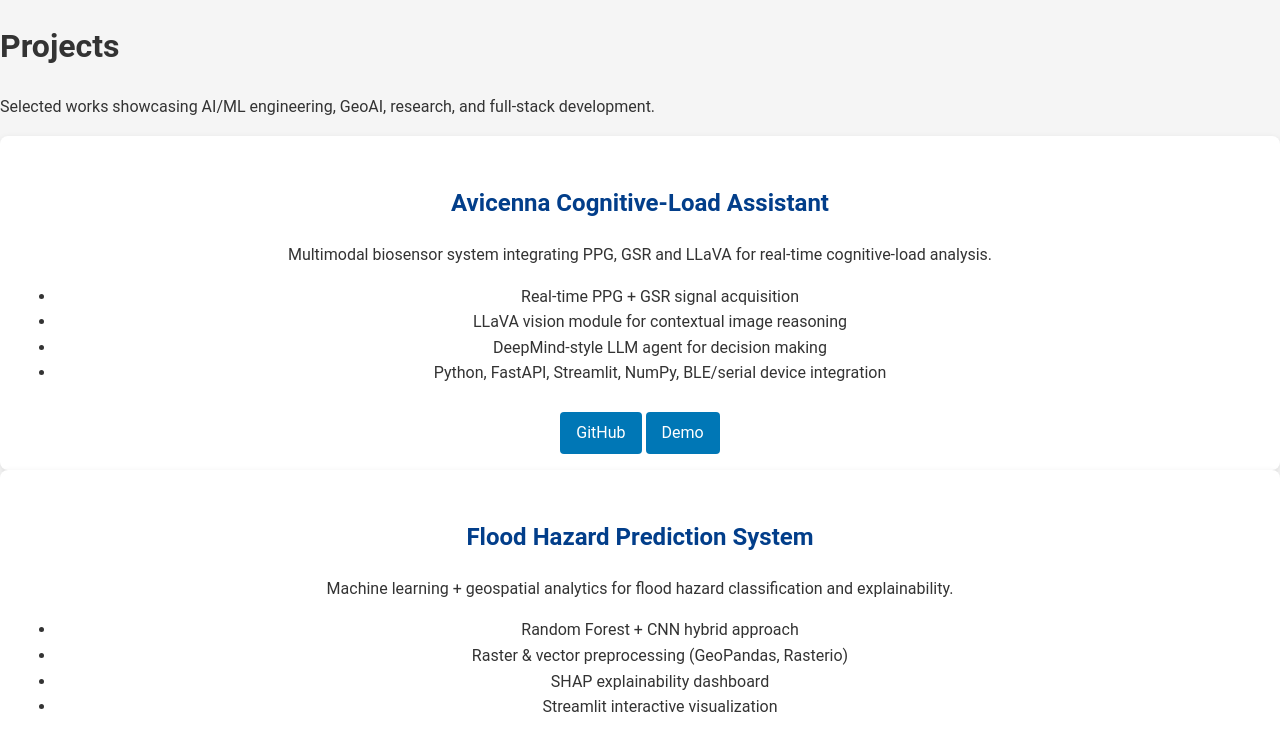
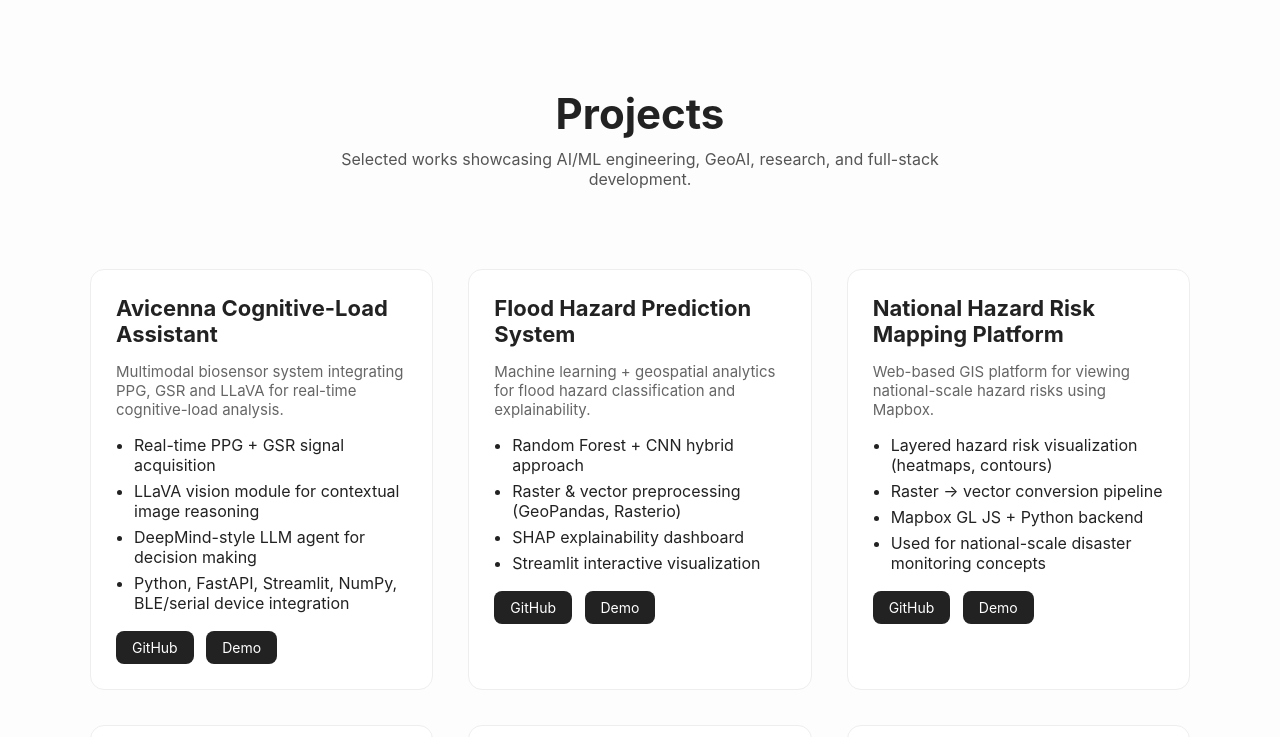
Before and after one commit to Mirshoir/mirshoir-portfolio, a website built with Vite: page projects.html in a window 1280 px wide. Shown: the top 737 px of the page. Built offline with nearby package versions, Linux system fonts and the light colour scheme.

Commit message:
Update styles.css

```diff
--- a/styles.css
+++ b/styles.css
@@ -1,85 +1,90 @@
 body {
-    font-family: 'Roboto', sans-serif;
+    background: #fdfdfd;
     margin: 0;
-    line-height: 1.6;
-    color: #333;
-    background: #f5f5f5;
+    font-family: "Inter", Arial, sans-serif;
+    color: #222;
 }
 
-.container {
-    width: 90%;
-    max-width: 1100px;
-    margin: auto;
+/* Header */
+.header {
+    text-align: center;
+    padding: 60px 20px 20px;
 }
 
-.hero {
-    background: linear-gradient(135deg, #0077b6, #023e8a);
-    color: white;
-    padding: 2rem 0;
-    text-align: center;
+.page-title {
+    font-size: 42px;
+    margin-bottom: 10px;
+    font-weight: 700;
 }
 
-.tagline {
-    font-weight: 300;
-    margin-top: -10px;
+.page-subtitle {
+    font-size: 16px;
+    color: #555;
+    max-width: 600px;
+    margin: 0 auto;
 }
 
-.social-links a {
-    color: white;
-    margin: 0 10px;
-    text-decoration: none;
-}
-
-h2 {
-    text-align: center;
-    margin-top: 2rem;
-    color: #023e8a;
-}
-
-.project-grid {
+/* Projects */
+.projects-container {
+    max-width: 1100px;
+    margin: 40px auto;
     display: grid;
-    grid-template-columns: repeat(auto-fit, minmax(280px, 1fr));
-    gap: 20px;
+    grid-template-columns: repeat(auto-fit, minmax(330px, 1fr));
+    gap: 35px;
+    padding: 20px;
 }
 
 .project-card {
-    background: white;
-    padding: 1rem;
-    border-radius: 8px;
-    box-shadow: 0 2px 6px rgba(0,0,0,0.1);
-    text-align: center;
+    background: #ffffff;
+    border: 1px solid #eee;
+    border-radius: 14px;
+    padding: 25px;
+    transition: 0.25s ease;
 }
 
-.project-card img {
-    width: 100%;
-    border-radius: 8px;
+.project-card:hover {
+    transform: translateY(-6px);
+    box-shadow: 0 10px 25px rgba(0,0,0,0.08);
 }
 
-.project-card h3 {
-    color: #0077b6;
+.project-card h2 {
+    margin: 0 0 8px;
+    font-size: 22px;
+    font-weight: 700;
+}
+
+.project-tagline {
+    color: #666;
+    font-size: 15px;
+    margin-bottom: 15px;
+}
+
+.project-details {
+    padding-left: 18px;
+    margin-bottom: 18px;
+}
+
+.project-details li {
+    margin-bottom: 6px;
+}
+
+/* Links & Buttons */
+.project-links {
+    margin-top: 10px;
 }
 
 .btn {
     display: inline-block;
-    padding: 0.5rem 1rem;
-    margin-top: 10px;
-    background: #0077b6;
-    color: white;
-    border-radius: 4px;
+    padding: 8px 16px;
+    background: #222;
+    color: #fff;
+    border-radius: 8px;
     text-decoration: none;
+    margin-right: 8px;
+    transition: 0.2s;
+    font-size: 14px;
 }
 
-.skills-grid {
-    display: grid;
-    grid-template-columns: repeat(auto-fit, minmax(200px, 1fr));
-    gap: 15px;
-    margin-top: 1rem;
+.btn:hover {
+    background: #444;
 }
-
-.footer {
-    background: #023e8a;
-    color: white;
-    text-align: center;
-    padding: 1rem;
-    margin-top: 2rem;
-}
```
